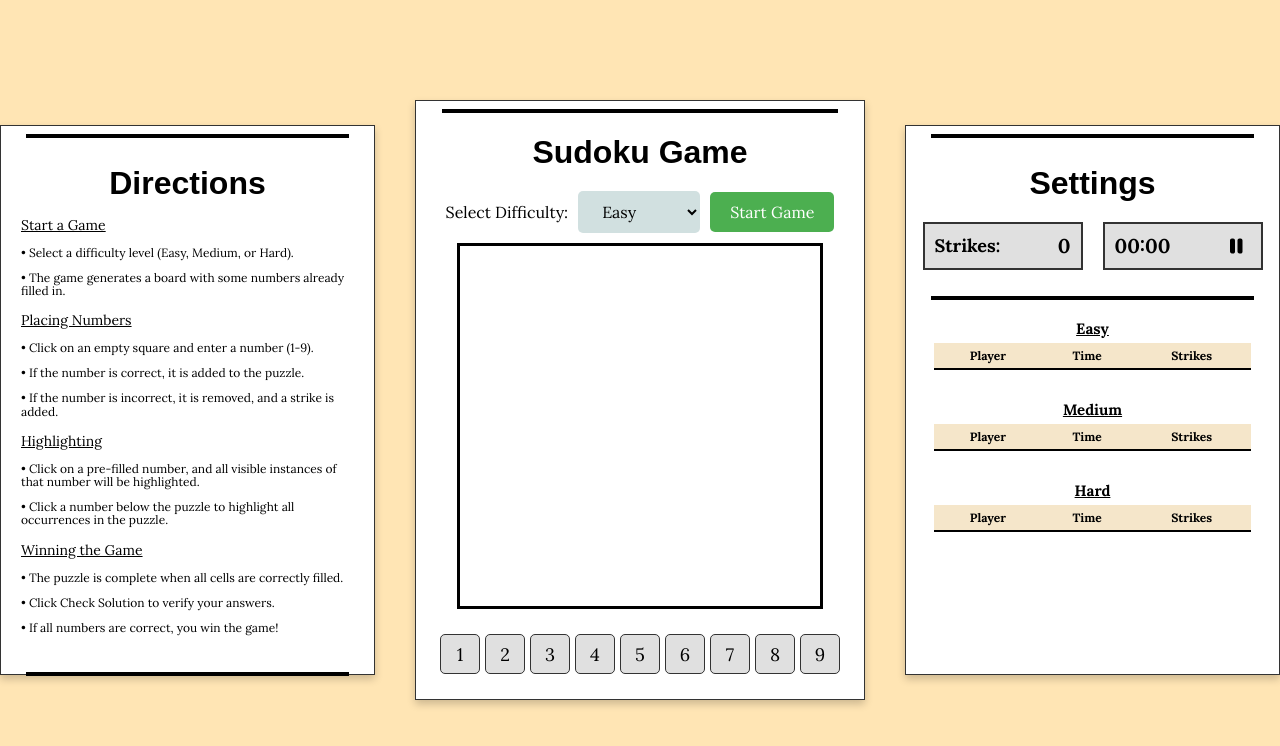
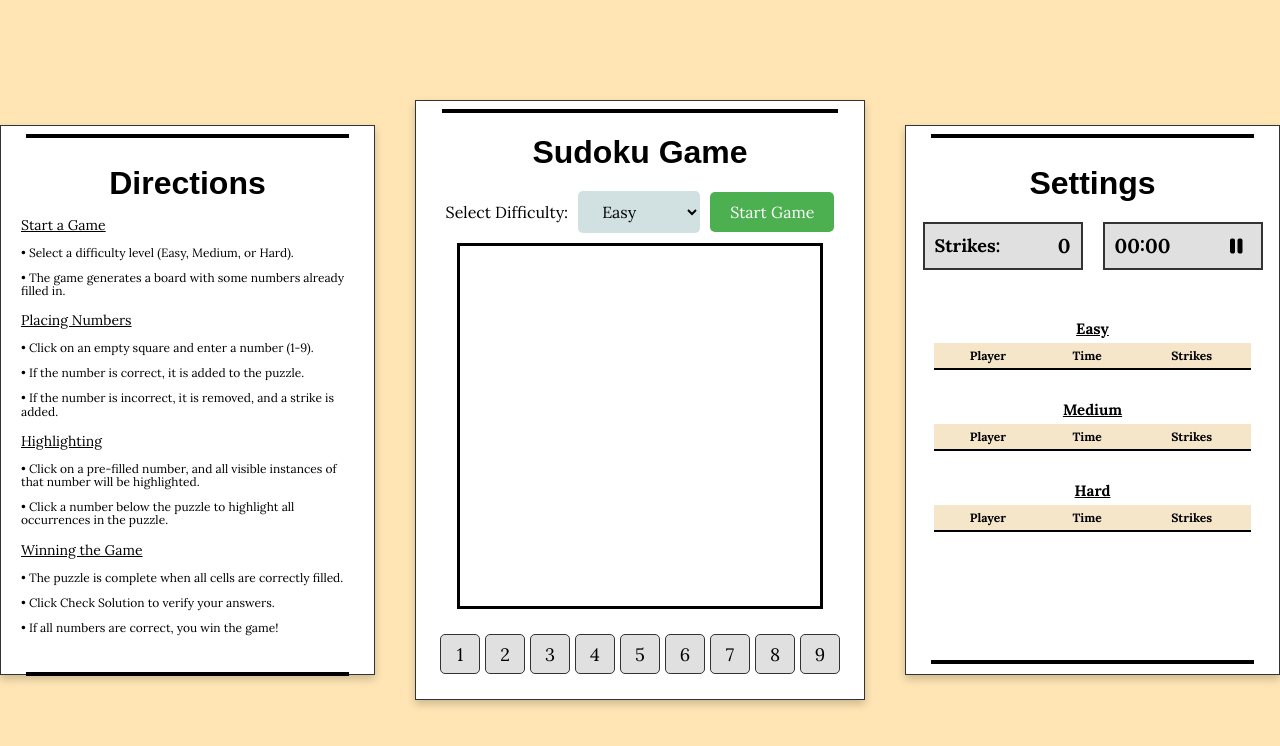
Before and after one commit to Andrew-Grimes/SudokuGame, a Flask app: page / in a window 1280 px wide. Shown: the top 746 px of the page. Run offline with Flask 3, Linux system fonts and the light colour scheme; lists and menus that the app fills with data are empty; some web fonts are replaced.

Commit message:
v1 -- Sudoku CSS Settings

```diff
--- a/static/css/settings.css
+++ b/static/css/settings.css
@@ -41,7 +41,7 @@
     border: none;
     border-top: 4px solid black;
     position: relative;
-    bottom: -18px;
+    bottom: -382px;
 }
 
 /* Settings Title: Styles the h2 title within the settings container using a decorative font and centered text. */
```
